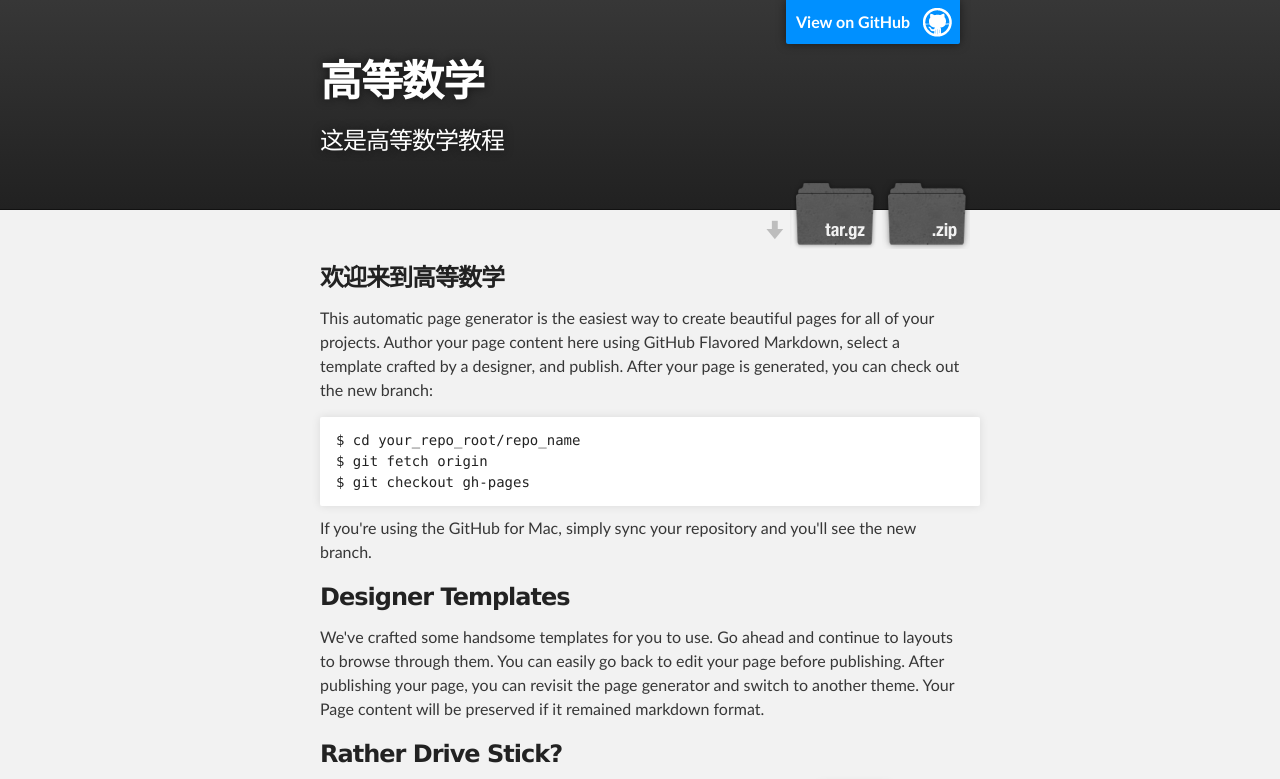
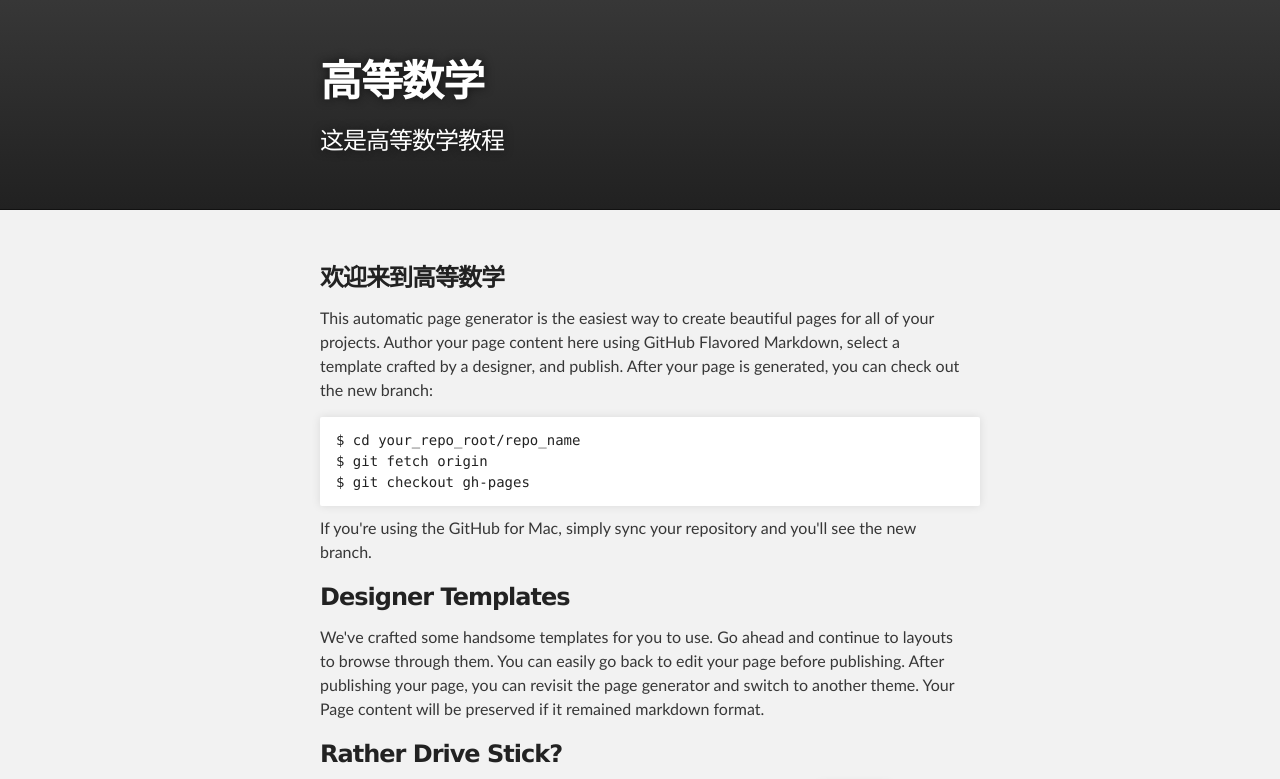
Before and after one commit to xiebaochun/advanced_math, a plain HTML site: page index.html in a window 1280 px wide. Shown: the top 779 px of the page. Drawn offline with Linux system fonts and the light colour scheme.

Commit message:
Update index.html

```diff
--- a/index.html
+++ b/index.html
@@ -16,15 +16,10 @@
     <!-- HEADER -->
     <div id="header_wrap" class="outer">
         <header class="inner">
-          <a id="forkme_banner" href="https://github.com/xiebaochun/advanced_math">View on GitHub</a>
 
           <h1 id="project_title">高等数学</h1>
           <h2 id="project_tagline">这是高等数学教程 </h2>
 
-            <section id="downloads">
-              <a class="zip_download_link" href="https://github.com/xiebaochun/advanced_math/zipball/master">Download this project as a .zip file</a>
-              <a class="tar_download_link" href="https://github.com/xiebaochun/advanced_math/tarball/master">Download this project as a tar.gz file</a>
-            </section>
         </header>
     </div>
 
```
